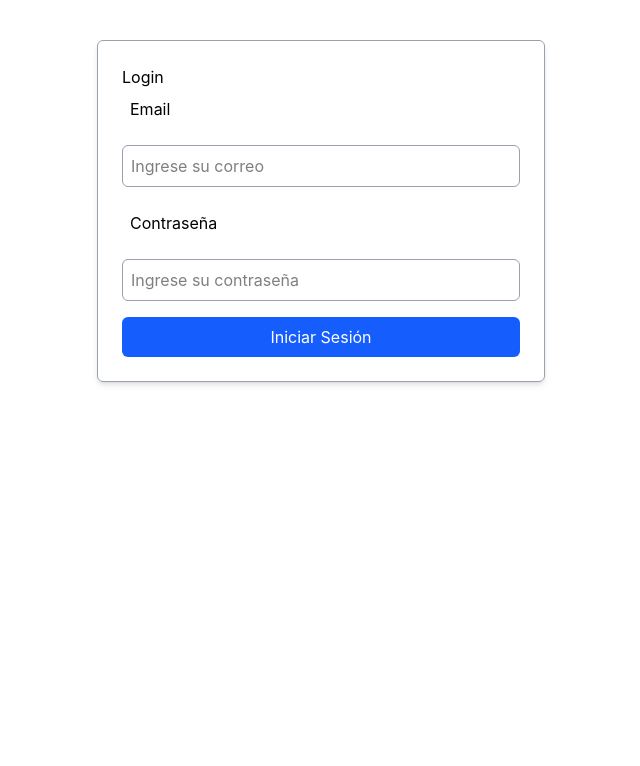
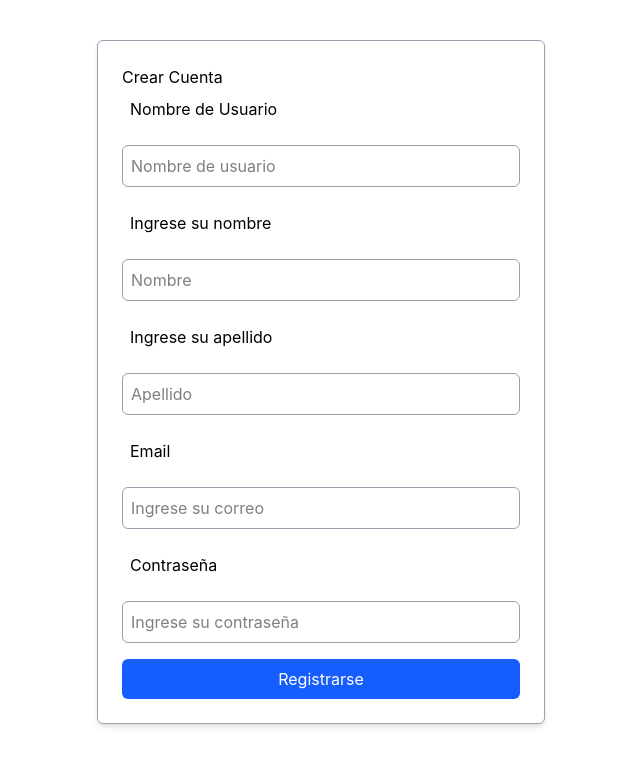
Before and after one commit to escalantehugo65/tp_integrador_ii, a React (Vite) app in the folder frontend/: page / in a window 1280 px wide. Shown: the top 766 px of the page, without its empty margins (319-959 px from the left). Built offline with nearby package versions, Linux system fonts and the light colour scheme.

Commit message:
Feat:Agrega formulario de registro con campos controlados mediante useForm

```diff
--- a/frontend/src/App.jsx
+++ b/frontend/src/App.jsx
@@ -1,9 +1,9 @@
-import LoginPage from './pages/LoginPage.jsx'
+import RegisterPage from "./pages/RegisterPage"
 
 function App() {
   return (
     <>
-      <LoginPage></LoginPage>
+      <RegisterPage></RegisterPage>
     </>
   )
 }
--- /dev/null
+++ b/frontend/src/pages/RegisterPage.jsx
@@ -0,0 +1,74 @@
+import useForm from "../hooks/useForm.js";
+
+function RegisterPage (){
+    const {form, handleInputChange} = useForm({username:"",first_name:"",last_name:"",email:"", password:""})
+    const handleSubmit = (event)=>{
+        event.preventDefault()
+    }
+    return (
+        <div className="max-w-md mx-auto p-6 border border-gray-400 rounded-md shadow-md mt-10">
+            <h1>Crear Cuenta</h1>
+            <form className="flex flex-col gap-4" onSubmit={handleSubmit}>
+                <label htmlFor="username" className="p-2">Nombre de Usuario</label>
+                <input
+                type="text"
+                value={form.username}
+                onChange={handleInputChange}
+                className="border border-gray-400 rounded-md p-2"
+                id="username"
+                name="username"
+                placeholder="Nombre de usuario"
+                required
+                />
+                <label htmlFor="first_name" className="p-2">Ingrese su nombre</label>
+                <input
+                type="text"
+                value={form.first_name}
+                onChange={handleInputChange}
+                className="border border-gray-400 rounded-md p-2"
+                id="first_name"
+                name="first_name"
+                placeholder="Nombre"
+                required
+                />
+                <label htmlFor="last_name" className="p-2">Ingrese su apellido</label>
+                <input
+                type="text"
+                value={form.last_name}
+                onChange={handleInputChange}
+                className="border border-gray-400 rounded-md p-2"
+                id="last_name"
+                name="last_name"
+                placeholder="Apellido"
+                required
+                />
+
+                <label htmlFor="email" className="p-2">Email</label>
+                <input
+                value={form.email}
+                onChange={handleInputChange}
+                className="border border-gray-400 rounded-md p-2"
+                id="email"
+                type="email"
+                name="email"
+                placeholder="Ingrese su correo"
+                required
+                />
+                <label htmlFor="contraseña"
+                className="p-2">Contraseña</label>
+                <input
+                type="password"
+                value={form.password}
+                onChange={handleInputChange}
+                className="border border-gray-400 rounded-md p-2"
+                id="contraseña"
+                name="password"
+                placeholder="Ingrese su contraseña"
+                required />
+                <button type="submit" className="bg-blue-600 text-white rounded-md px-4 py-2 hover:bg-blue-700">Registrarse</button>
+            </form>
+        </div>
+    );
+};
+
+export default RegisterPage
```
